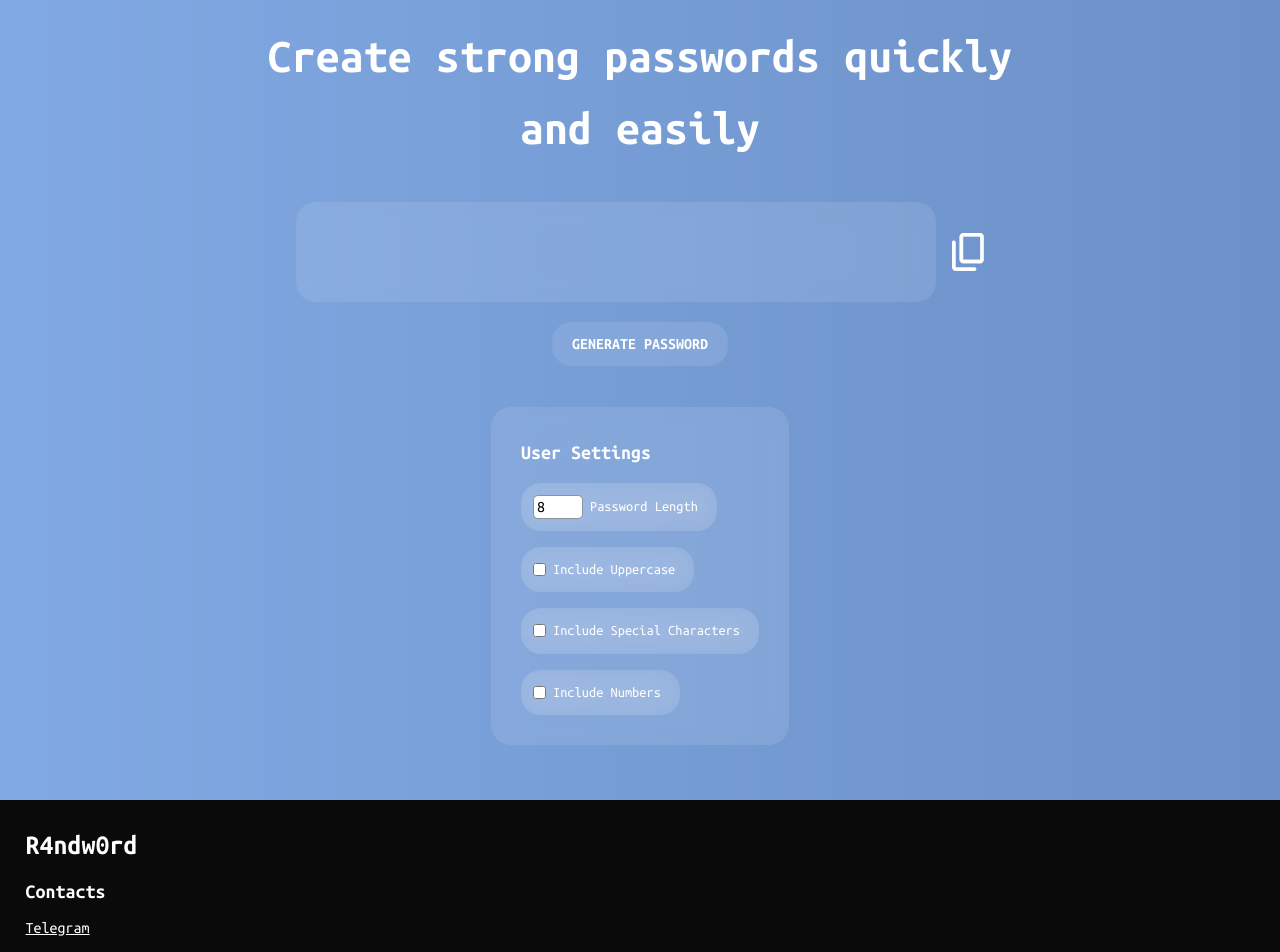
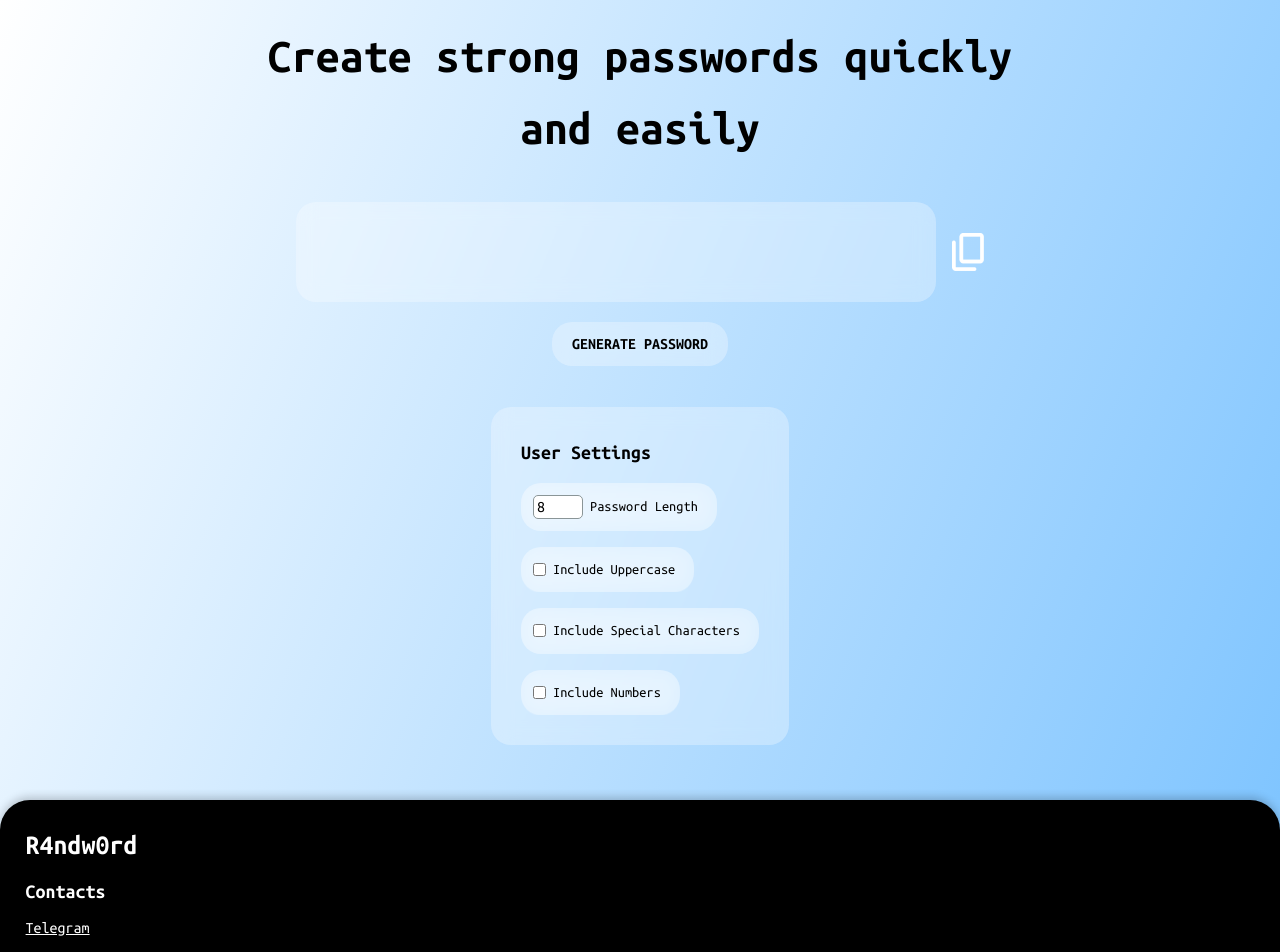
Before and after one commit to pokaneprishel/r4ndw0rd-vue, a Vue app: page / in a window 1280 px wide. Shown: the top 952 px of the page. Built offline with nearby package versions, Linux system fonts and the light colour scheme.

Commit message:
fix - finalization of layout

```diff
--- a/src/assets/styles/fonts/fonts.css
+++ b/src/assets/styles/fonts/fonts.css
@@ -1,35 +1,35 @@
 h1 {
   font-size: 3rem !important;
   font-weight: 700 !important;
-  color: white !important;
+  color: black !important;
 }
 
 h2 {
   font-size: 2rem;
   font-weight: 700;
-  color: white !important;
+  color: black !important;
 }
 
 h3 {
   font-size: 1.75rem !important;
   font-weight: 700 !important;
-  color: white !important;
+  color: black !important;
 }
 
 h4 {
   font-size: 1.5rem !important;
   font-weight: 400 !important;
-  color: white !important;
+  color: black !important;
 }
 
 h5 {
   font-size: 1.25rem !important;
   font-weight: 700 !important;
-  color: white !important;
+  color: black !important;
 }
 
 h6 {
   font-size: 1rem;
   font-weight: 500 !important;
-  color: white !important;
+  color: black !important;
 }/*# sourceMappingURL=fonts.css.map */
--- a/src/assets/styles/fonts/fonts.scss
+++ b/src/assets/styles/fonts/fonts.scss
@@ -1,33 +1,33 @@
 h1 {
     font-size: 3rem !important;
     font-weight: 700 !important;
-    color: white !important;
+    color: black !important;
   }
   h2 {
     font-size: 2rem;
     font-weight: 700;
-    color: white !important;
+    color: black !important;
   }
   h3 {
     font-size: 1.75rem !important;
     font-weight: 700 !important;
-    color: white !important;
+    color: black !important;
   }
   h4 {
     font-size: 1.5rem !important;
     font-weight: 400 !important;
-    color: white !important;
+    color: black !important;
   }
 
   h5 {
     font-size: 1.25rem !important;
     font-weight: 700 !important;
-    color: white !important;
+    color: black !important;
 
   }
 
   h6 {
     font-size: 1rem;
     font-weight: 500 !important;
-    color: white !important;
+    color: black !important;
   }
--- a/src/assets/styles/main/main.css
+++ b/src/assets/styles/main/main.css
@@ -1,7 +1,7 @@
 #app {
   min-height: 100vh;
-  background: linear-gradient(90deg, #81a9e3, #06153d);
-  background-size: 600% 600%;
+  background: linear-gradient(112deg, #ffffff, #80c5ff);
+  background-size: 100%;
   font-family: "Ubuntu Mono", monospace;
 }
 
@@ -22,7 +22,7 @@
   width: max-content;
   height: -moz-max-content;
   height: max-content;
-  background: rgba(255, 255, 255, 0.1);
+  background: rgba(255, 255, 255, 0.3);
   -webkit-backdrop-filter: blur(10px);
           backdrop-filter: blur(10px);
   border: none;
@@ -32,16 +32,14 @@
   font-weight: 600;
   padding: 10px 20px;
   text-transform: uppercase;
-  color: white;
 }
 
 .password-input {
   width: 40rem;
   height: 100px;
-  background: rgba(255, 255, 255, 0.1);
+  background: rgba(255, 255, 255, 0.3);
   -webkit-backdrop-filter: blur(10px);
           backdrop-filter: blur(10px);
-  color: white;
   border-radius: 20px;
   outline: none;
   border: none;
@@ -59,7 +57,7 @@
   justify-items: start;
   padding: 30px;
   border-radius: 20px;
-  background: rgba(255, 255, 255, 0.1);
+  background: rgba(255, 255, 255, 0.3);
   -webkit-backdrop-filter: blur(10px);
           backdrop-filter: blur(10px);
 }
@@ -69,7 +67,7 @@
   grid-auto-flow: column;
   align-items: center;
   justify-items: center;
-  background: rgba(255, 255, 255, 0.1);
+  background: rgba(255, 255, 255, 0.3);
   -webkit-backdrop-filter: blur(10px);
           backdrop-filter: blur(10px);
   border-radius: 20px;
@@ -125,13 +123,23 @@ footer {
   align-items: center;
   justify-items: start;
   row-gap: 10px;
-  background: #0a0a0a;
+  background: black;
+  background-size: 100%;
+  border-radius: 30px 30px 0px 0px;
   padding-top: 3vh;
   padding-bottom: 3vh;
   padding-left: 2vw;
+  box-shadow: 0px -3px 8px 0px rgba(0, 0, 0, 0.2);
 }
 footer h6 {
+  color: white !important;
   text-decoration: underline;
+}
+footer h3 {
+  color: white !important;
+}
+footer h5 {
+  color: white !important;
 }
 
 @media screen and (max-width: 992px) {
--- a/src/assets/styles/main/main.scss
+++ b/src/assets/styles/main/main.scss
@@ -1,8 +1,8 @@
 // Глобальные стилизация
 #app {
   min-height: 100vh;
-  background: linear-gradient(90deg, #81a9e3,#06153d);
-  background-size: 600% 600%;
+  background: linear-gradient(112deg, #ffffff, #80c5ff);
+  background-size: 100%;
 
   font-family: "Ubuntu Mono", monospace;
 }
@@ -26,7 +26,7 @@
   width: max-content;
   height: max-content;
 
-  background: rgba(255, 255, 255, 0.1);
+  background: rgba(255, 255, 255, 0.3);
   backdrop-filter: blur(10px);
 
   border: none;
@@ -37,18 +37,14 @@
   font-weight: 600;
   padding: 10px 20px;
   text-transform: uppercase;
-
-  color: white;
 }
 
 // Стилизация иппута
 .password-input {
   width: 40rem;
   height: 100px;
-  background: rgba(255, 255, 255, 0.1);
+  background: rgba(255, 255, 255, 0.3);
   backdrop-filter: blur(10px);
-
-  color: white;
 
   border-radius: 20px;
   outline: none;
@@ -71,7 +67,7 @@
   padding: 30px;
   border-radius: 20px;
 
-  background: rgba(255, 255, 255, 0.1);
+  background: rgba(255, 255, 255, 0.3);
   backdrop-filter: blur(10px);
 }
 
@@ -82,14 +78,13 @@
   align-items: center;
   justify-items: center;
 
-  background: rgba(255, 255, 255, 0.1);
+  background: rgba(255, 255, 255, 0.3);
   backdrop-filter: blur(10px);
   border-radius: 20px;
 
   width: max-content;
   height: max-content;
   padding: 12px;
-
 
   h6 {
     font-size: 0.9rem;
@@ -146,14 +141,30 @@ footer {
   justify-items: start;
   row-gap: 10px;
 
-  background: #0a0a0a;
+  background: black;
+  background-size: 100%;
+
+  border-radius: 30px 30px 0px 0px;
 
   padding-top: 3vh;
   padding-bottom: 3vh;
   padding-left: 2vw;
 
+  -webkit-box-shadow: 0px -3px 8px 0px rgba(0, 0, 0, 0.2);
+  -moz-box-shadow: 0px -3px 8px 0px rgba(0, 0, 0, 0.2);
+  box-shadow: 0px -3px 8px 0px rgba(0, 0, 0, 0.2);
+
   h6 {
+    color: white !important;
     text-decoration: underline;
+  }
+
+  h3 {
+    color: white !important;
+  }
+
+  h5 {
+    color: white !important;
   }
 }
 
```
Also changed, not shown: 1 other file (tests, documents, lock files or other folders).
